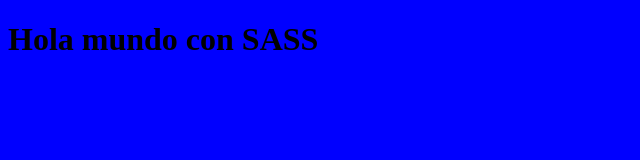
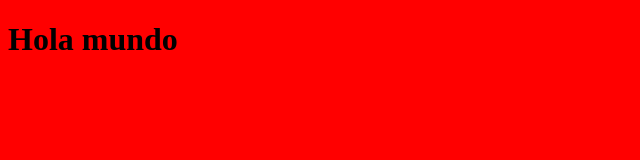
Before and after one commit to eltiozelda/Festival-de-musica, a website: page index.html in a window 1280 px wide. Shown: the whole page, without its empty margins (0-640 px from the left). Drawn offline with Linux system fonts and the light colour scheme.

Commit message:
Habilitando modo watch a SASS

```diff
--- a/index.html
+++ b/index.html
@@ -7,6 +7,6 @@
     <link rel="stylesheet" href="build/css/app.css">
 </head>
 <body>
-    <h1>Hola mundo con SASS</h1>
+    <h1>Hola mundo</h1>
 </body>
 </html>
--- a/package.json
+++ b/package.json
@@ -4,7 +4,7 @@
   "description": "Aprendiendo SASS y NPM",
   "main": "index.js",
   "scripts": {
-    "sass": "sass src/scss:build/css"
+    "sass": "sass --watch src/scss:build/css"
   },
   "repository": {
     "type": "git",
--- a/src/scss/app.scss
+++ b/src/scss/app.scss
@@ -1,3 +1,3 @@
 body {
-    background-color: blue;
+    background-color: red;
 }
```
Also changed, not shown: build/css/app.css.
